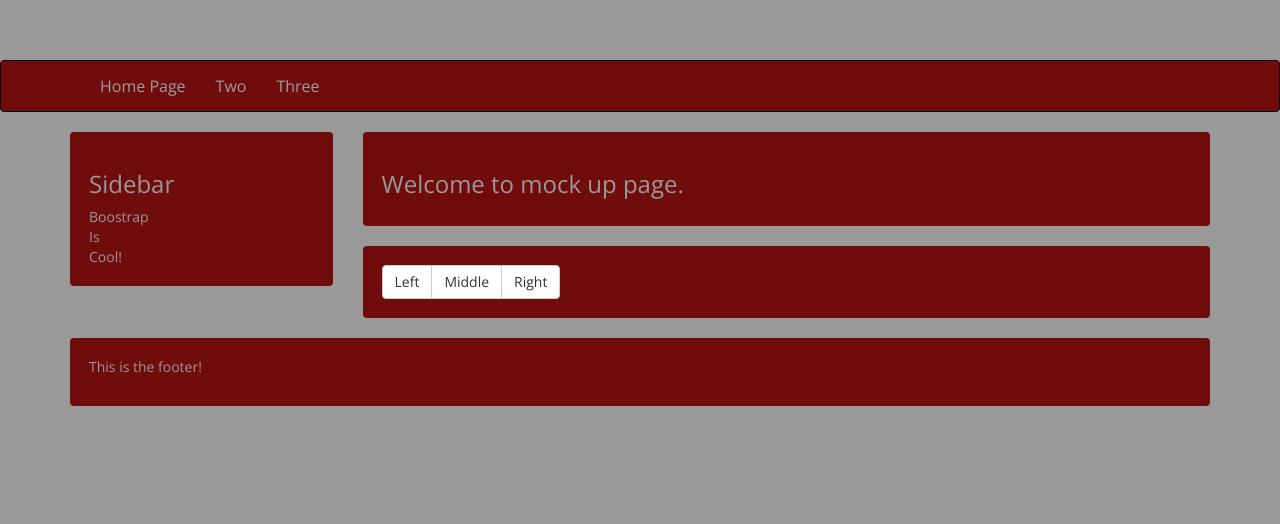
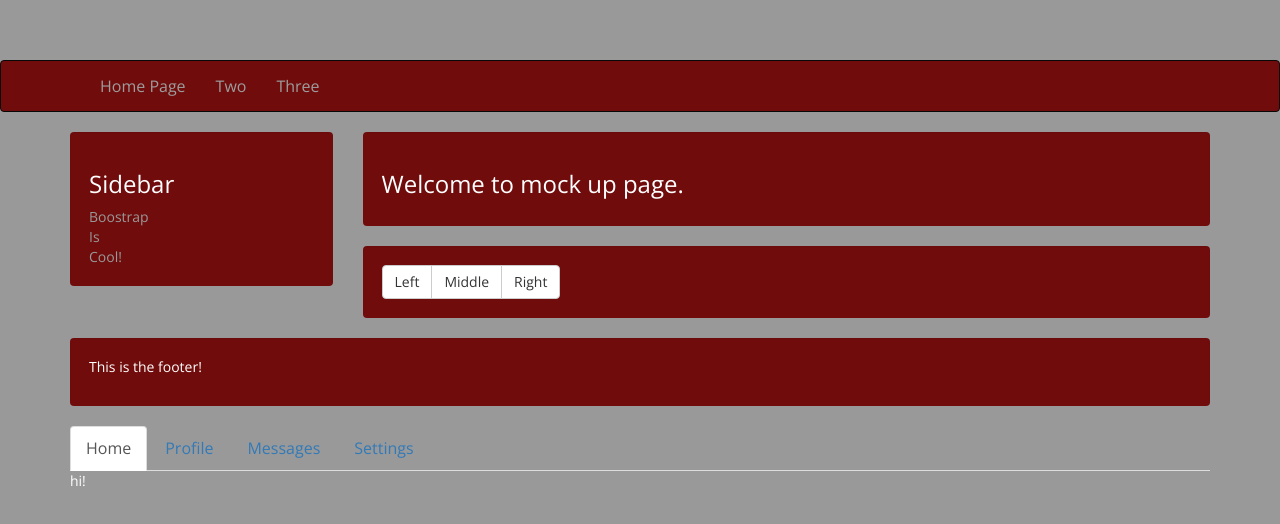
Before and after one commit to jacksylam/ics415f15, a plain HTML site: page IC/w3c1/index.html in a window 1280 px wide. Shown: the part 120-644 px from the top of the page. Drawn offline with nearby package versions, Linux system fonts and the light colour scheme.

Commit message:
Added tab panes.

```diff
--- a/IC/w3c1/index.html
+++ b/IC/w3c1/index.html
@@ -3,7 +3,7 @@
 <head>
 <title>[Hello]</title>
 <meta name="viewport" content="width=device-width, initial-scale=1.0">
-<link rel="stylesheet" href="http://maxcdn.bootstrapcdn.com/bootstrap/3.3.2/css/bootstrap.min.css">
+<link rel="stylesheet" href="http://maxcdn.bootstrapcdn.com/bootstrap/3.3.5/css/bootstrap.min.css">
   <link href='http://fonts.googleapis.com/css?family=Open+Sans' rel='stylesheet' type='text/css'>
 
 <!--  Load site-specific customizations after bootstrap. -->
@@ -79,8 +79,31 @@
   </div>
 </div>
 
+<div class="container">
+  <div class="row">
+    <div class="col-md-12">
+
+      <!-- Nav tabs -->
+      <ul class="nav nav-tabs" role="tablist">
+        <li role="presentation" class="active"><a href="#home" aria-controls="home" role="tab" data-toggle="tab">Home</a></li>
+        <li role="presentation"><a href="#profile" aria-controls="profile" role="tab" data-toggle="tab">Profile</a></li>
+        <li role="presentation"><a href="#messages" aria-controls="messages" role="tab" data-toggle="tab">Messages</a></li>
+        <li role="presentation"><a href="#settings" aria-controls="settings" role="tab" data-toggle="tab">Settings</a></li>
+      </ul>
+
+      <!-- Tab panes -->
+      <div class="tab-content">
+        <div role="tabpanel" class="tab-pane fade active in" id="home"><p>hi!</p></div>
+        <div role="tabpanel" class="tab-pane fade" id="profile"><p>asdf</p></div>
+        <div role="tabpanel" class="tab-pane fade" id="messages"><p>asdfg</p></div>
+        <div role="tabpanel" class="tab-pane fade" id="settings"><p>asdfasdasd</p></div>
+      </div>
+    </div>
+  </div>
+</div>
+
   <!-- Load Bootstrap JavaScript components -->
-  <script src="http://code.jquery.com/jquery.min.js"></script>
-  <script src="http://maxcdn.bootstrapcdn.com/bootstrap/3.3.2/js/bootstrap.min.js"></script>
+    <script src="https://ajax.googleapis.com/ajax/libs/jquery/1.11.3/jquery.min.js"></script>
+  <script src="http://maxcdn.bootstrapcdn.com/bootstrap/3.3.5/js/bootstrap.min.js"></script>
 </body>
 </html>
--- a/IC/w3c1/style.css
+++ b/IC/w3c1/style.css
@@ -1,6 +1,6 @@
 body {
   font-family: "Open Sans", sans-serif;
-  color: #999;
+  color: #FFFFFF;
   background-color: #999;
 }
 
```
